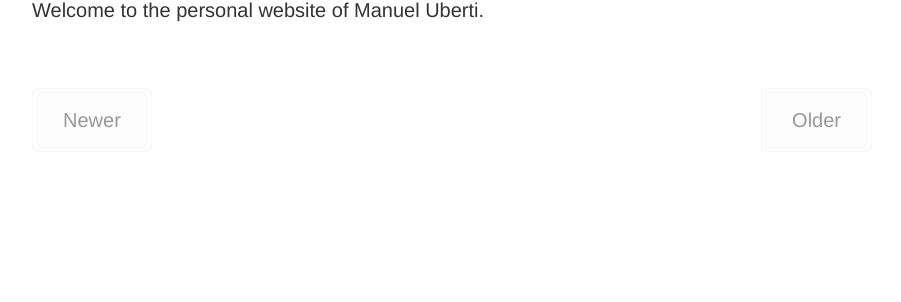
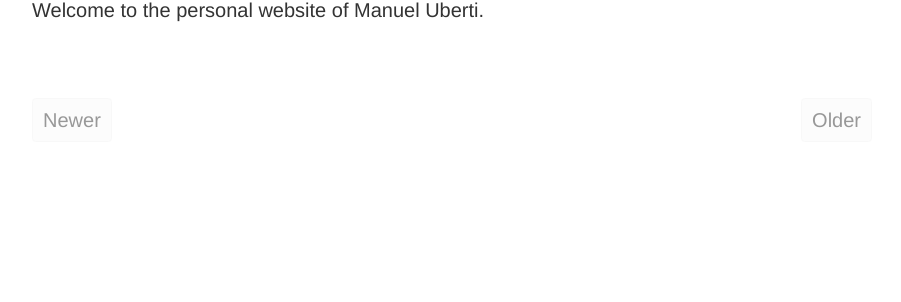
Before and after one commit to manuel-uberti/manuel-uberti.github.io, a Jekyll site: the page built from index.html, in a window 1280 px wide. Shown: the part 263-565 px from the top of the page, without its empty margins (188-1089 px from the left). Built offline with Jekyll 4.4.1, drawn with Linux system fonts in a browser that asks for light colours; the list of posts is cut into pages by our own code.

Commit message:
Smaller buttons

```diff
--- a/_sass/_pagination.scss
+++ b/_sass/_pagination.scss
@@ -13,7 +13,7 @@
   border-radius: 0.1875em;
   border: 1px solid #f3f3f3;
   color: #333333;
-  padding: 1em 1.5em;
+  padding: 0.5em 0.5em;
 }
 
 .pagination .disabled {
--- a/_sass/_variables.scss
+++ b/_sass/_variables.scss
@@ -71,7 +71,7 @@ $button-font-size: inherit !default;
 $button-font-weight: normal !default;
 $button-line-height: 1.125rem !default;
 $button-padding-y: .5rem !default;
-$button-padding-x: 1rem !default;
+$button-padding-x: .5rem !default;
 $button-font-family: $heading-font-family;
 
 // Forms
```
